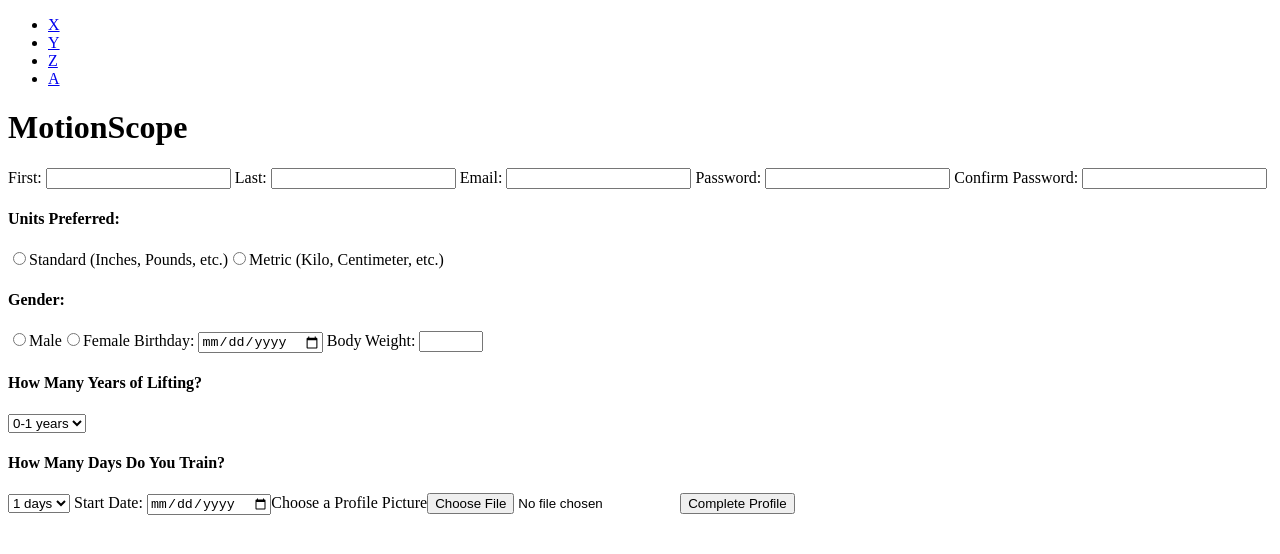
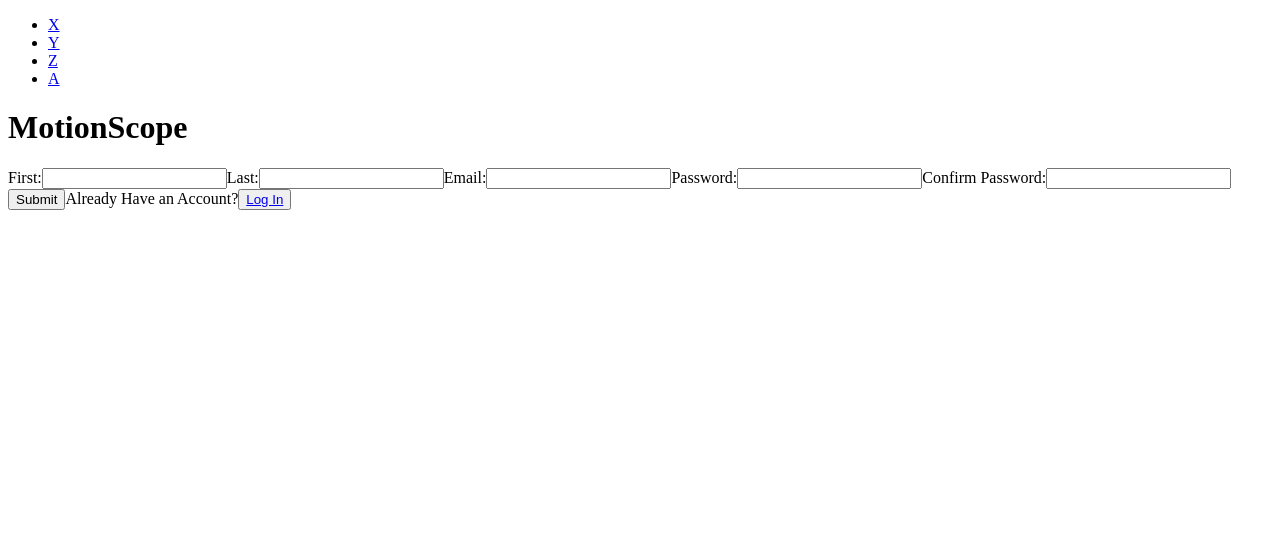
Before and after one commit to LEPII/MotionScope, a React (Vite) app: page /sign-up in a window 1280 px wide. Shown: the top 554 px of the page. Built offline with nearby package versions, Linux system fonts and the light colour scheme.

Commit message:
basic firebase setup, cleaned up errors,

```diff
--- a/src/App.tsx
+++ b/src/App.tsx
@@ -4,12 +4,14 @@ import Navbar from "./components/Navbar";
 
 
 
-function App() {
+
+const App = () => {
   return (
     <>
       <Navbar />
       <h1>MotionScope</h1>
       <div id="main">
+
         <Outlet />
       </div>
     </>
--- a/src/components/form/LoginForm.tsx
+++ b/src/components/form/LoginForm.tsx
@@ -1,32 +1,25 @@
-import React, { useState } from "react";
-// import { getAuth, signInWithEmailAndPassword } from "firebase/auth";
+import React, { useState } from 'react';
+import { Link } from "react-router-dom";
+
 
 const LoginForm = () => {
+  const [loginData, setLoginData] = useState({
+    user_email: "",
+    user_password: "",
+  })
 
-// const auth = getAuth();
-// signInWithEmailAndPassword(auth, email, password)
-//   .then((userCredential) => {
-//     // Signed in
-//     const user = userCredential.user;
-//     // ...
-//   })
-//   .catch((error) => {
-//     const errorCode = error.code;
-//     const errorMessage = error.message;
-//   });
 
-  const handleSubmit = async (e) => {
+
+  const handleSubmit = async (e: React.FormEvent) => {
     e.preventDefault();
-    //
   };
+
 
   return (
     <div>
       <h2>Log In</h2>
-    <form
-        onSubmit={(event) => {
-          event.preventDefault();
-        }}>
+          <form
+        onSubmit={handleSubmit}>
       <label htmlFor="mail"> Username or Email: </label>
         <input required type="email" name="email" />
         <label htmlFor="password"> Password:</label>
@@ -38,7 +31,7 @@ const LoginForm = () => {
       </form>
 
       <span>Not Registered?</span>
-      <button>Sign Up</button>
+      <button >  <Link to={"sign-up"}>Sign Up</Link> </button>
     </div>
   );
 };
--- a/src/components/form/SignUpForm.tsx
+++ b/src/components/form/SignUpForm.tsx
@@ -1,118 +1,48 @@
-import React from 'react'
-// import { getAuth, createUserWithEmailAndPassword } from "firebase/auth";
+import {useRef} from "react"
+import { Link } from "react-router-dom";
 
 const SignUpForm = () => {
+  const fnameRef = useRef<HTMLInputElement>(null);
+  const lnameRef = useRef<HTMLInputElement>(null);
+  const emailRef = useRef<HTMLInputElement>(null);
+  const passwordRef = useRef<HTMLInputElement>(null);
+  const confirmPasswordRef = useRef<HTMLInputElement>(null);
 
-// const auth = getAuth();
-// createUserWithEmailAndPassword(auth, email, password)
-//   .then((userCredential) => {
-//     // Signed in
-//     const user = userCredential.user;
-//     // ...
-//   })
-//   .catch((error) => {
-//     const errorCode = error.code;
-//     const errorMessage = error.message;
-//     // ..
-//   });
+  const handleSubmit = (e: React.FormEvent) => {
+    e.preventDefault();
 
+    const firstName = fnameRef.current?.value;
+    const lastName = lnameRef.current?.value;
+    const email = emailRef.current?.value;
+    const password = passwordRef.current?.value;
+    const confirmPassword = confirmPasswordRef.current?.value;
+
+    console.log(firstName, lastName, email, password, confirmPassword);
+  };
   return (
     <div>
-      <form>
+   <form onSubmit={handleSubmit}>
+      <label htmlFor="fname">First:</label>
+      <input type="text" id="fname" ref={fnameRef} required />
 
-                {/* 3 Part SignUp Form  / Part 1 */}
+      <label htmlFor="lname">Last:</label>
+      <input type="text" id="lname" ref={lnameRef} required />
 
+      <label htmlFor="email">Email:</label>
+      <input type="email" id="email" ref={emailRef} required />
 
-        <label htmlFor="fname"> First: </label>
-        <input type="text" />
-        <label htmlFor="lname"> Last: </label>
-        <input type="text" />
-        <label htmlFor="mail"> Email: </label>
-        <input type="email" />
-        <label htmlFor="password"> Password: </label>
-        <input type="password" />
-        <label htmlFor="password"> Confirm Password: </label>
-        <input type="password" />
+      <label htmlFor="password">Password:</label>
+      <input type="password" id="password" ref={passwordRef} required />
 
-        {/* 3 Part SignUp Form  / Part 2 */}
+      <label htmlFor="confirm_password">Confirm Password:</label>
+      <input type="password" id="confirm_password" ref={confirmPasswordRef} required />
 
-        <h4> Units Preferred: </h4>
-        <input type="radio" />
-        <label htmlFor="unitPreferred" name="unit_preferred" value="Standard">
-          Standard (Inches, Pounds, etc.)
-        </label>
-        <input type="radio" />
-        <label htmlFor="unitPreferred" name="unit_preferred" value="Metric">
-          Metric (Kilo, Centimeter, etc.)
-        </label>
-        <h4> Gender: </h4>
-        <input type="radio" />
-        <label htmlFor="gender" name="gender" value="Male">
-          Male
-        </label>
-        <input type="radio" />
-        <label htmlFor="gender" name="gender" value="Female">
-          Female
-        </label>
+      <button type="submit">Submit</button>
+            <span>Already Have an Account?</span>
+      <button >  <Link to={"/"}>Log In</Link> </button>
+    </form>
+      </div>
 
-        {/* 3 Part SignUp Form  / Part 3  */}
-
-        <label> Birthday: </label>
-        <input type="date" />
-        <label> Body Weight: </label>
-        <input type="number" min="30" max="600" />
-        <h4> How Many Years of Lifting? </h4>
-        <select>
-          <option htmlFor="Exp" name="years_of_exp" value="1">
-            0-1 years
-          </option>
-          <option htmlFor="Exp" name="years_of_exp" value="2">
-            1-2 years
-          </option>
-          <option htmlFor="Exp" name="years_of_exp" value="3">
-            3-5 years
-          </option>
-          <option htmlFor="Exp" name="years_of_exp" value="4">
-            5+ years
-          </option>
-        </select>
-        <h4> How Many Days Do You Train? </h4>
-        <select>
-          <option htmlFor="training_days" name="train_days" value="1">
-            1 days
-          </option>
-          <option htmlFor="training_days" name="train_days" value="2">
-            2 days
-          </option>
-          <option htmlFor="training_days" name="train_days" value="3">
-            3 days
-          </option>
-          <option htmlFor="training_days" name="train_days" value="4">
-            4 days
-          </option>
-          <option htmlFor="training_days" name="train_days" value="5">
-            5 days
-          </option>
-          <option htmlFor="training_days" name="train_days" value="6">
-            6 days
-          </option>
-          <option htmlFor="training_days" name="train_days" value="7">
-            7 days
-          </option>
-        </select>
-        <label> Start Date: </label>
-        <input type="date" />
-
-        <label htmlFor="profile_pic">Choose a Profile Picture</label>
-        <input
-          type="file"
-          id="profile_pic"
-          name="profile_pic"
-          accept="image/*"
-        />
-
-        <button type="submit"> Complete Profile </button>
-      </form></div>
   )
 }
 
--- a/src/context/AuthContext.tsx
+++ b/src/context/AuthContext.tsx
@@ -1,4 +1,3 @@
-import React from 'react'
 
 const AuthContext = () => {
   return (
--- a/src/main.tsx
+++ b/src/main.tsx
@@ -3,12 +3,6 @@ import ReactDOM from "react-dom/client";
 import { RouterProvider } from "react-router-dom";
 import "./index.css";
 import router from "./routes.tsx";
-import { initializeApp } from "firebase/app";
-import { getAuth } from "firebase/auth";
-import { getAnalytics } from "firebase/analytics";
-
-// const app = initializeApp(firebaseConfig);
-// const auth = getAuth(app);
 
 ReactDOM.createRoot(document.getElementById("root") as HTMLElement).render(
   <React.StrictMode>
```
Also changed, not shown: src/components/LoginForm.tsx (deleted, +0 -30 lines), src/firebaseConfig.tsx (added, +16 -0 lines), src/pages/WelcomePage.tsx (+4 -16 lines).
